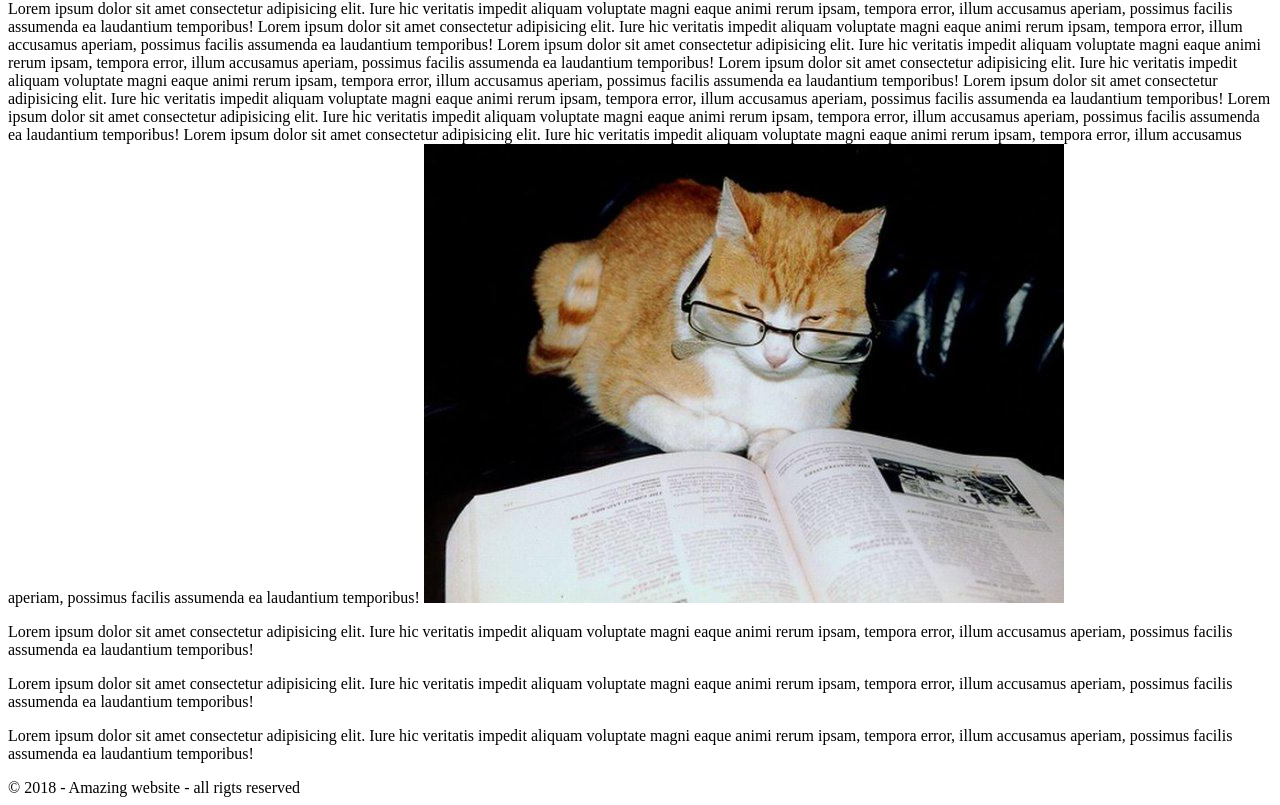
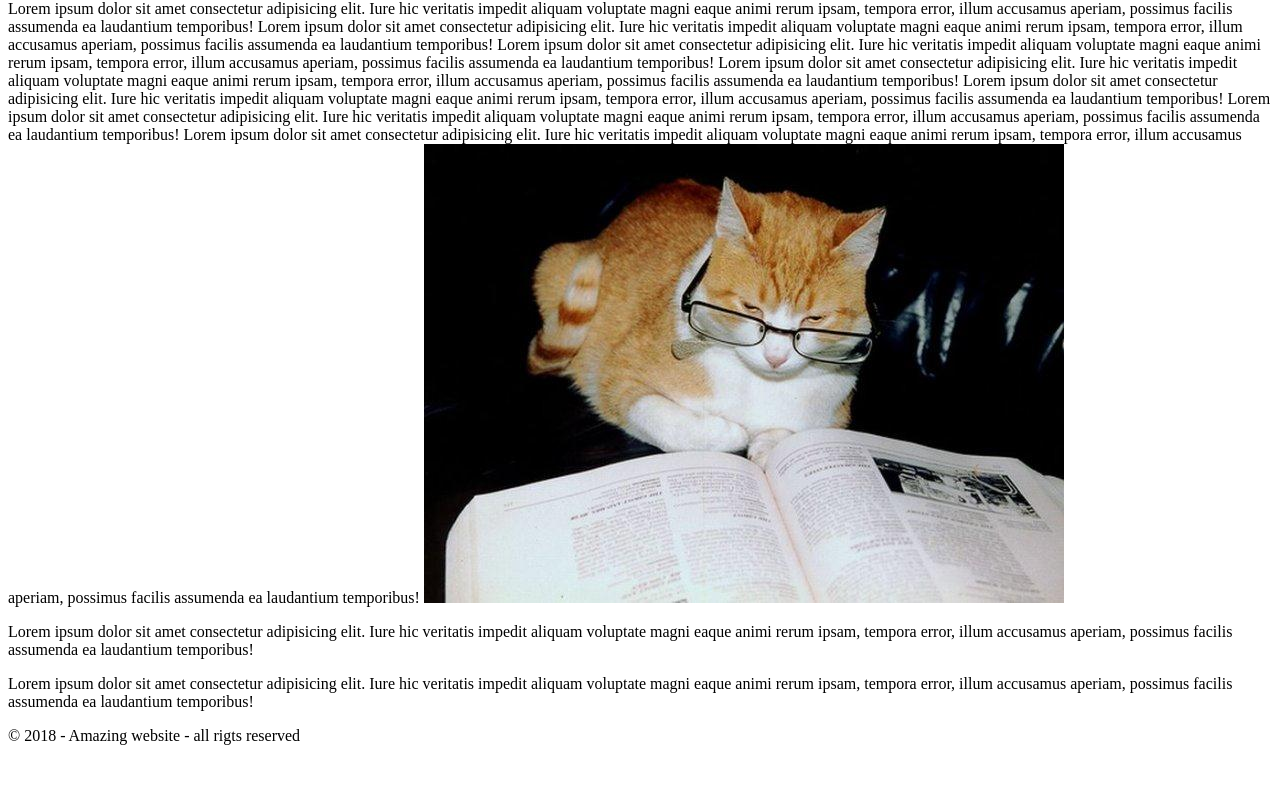
Before and after one commit to janismozgis-rcs/css_tutorial, a plain HTML site: page index.html in a window 1280 px wide. Shown: the part 502-1307 px from the top of the page. After the commit the page ends 1255 px from the top, so only its background shows below. Drawn offline with Linux system fonts and the light colour scheme.

Commit message:
Revert "second commit"

```diff
--- a/index.html
+++ b/index.html
@@ -53,7 +53,6 @@
                     </p>
                     <p>Lorem ipsum dolor sit amet consectetur adipisicing elit. Iure hic veritatis impedit aliquam voluptate magni eaque animi rerum ipsam, tempora error, illum accusamus aperiam, possimus facilis assumenda ea laudantium temporibus!</p>
                     <p>Lorem ipsum dolor sit amet consectetur adipisicing elit. Iure hic veritatis impedit aliquam voluptate magni eaque animi rerum ipsam, tempora error, illum accusamus aperiam, possimus facilis assumenda ea laudantium temporibus!</p>
-                    <p>Lorem ipsum dolor sit amet consectetur adipisicing elit. Iure hic veritatis impedit aliquam voluptate magni eaque animi rerum ipsam, tempora error, illum accusamus aperiam, possimus facilis assumenda ea laudantium temporibus!</p>
                 </div>
            </div>
            <div class="footer">
```
